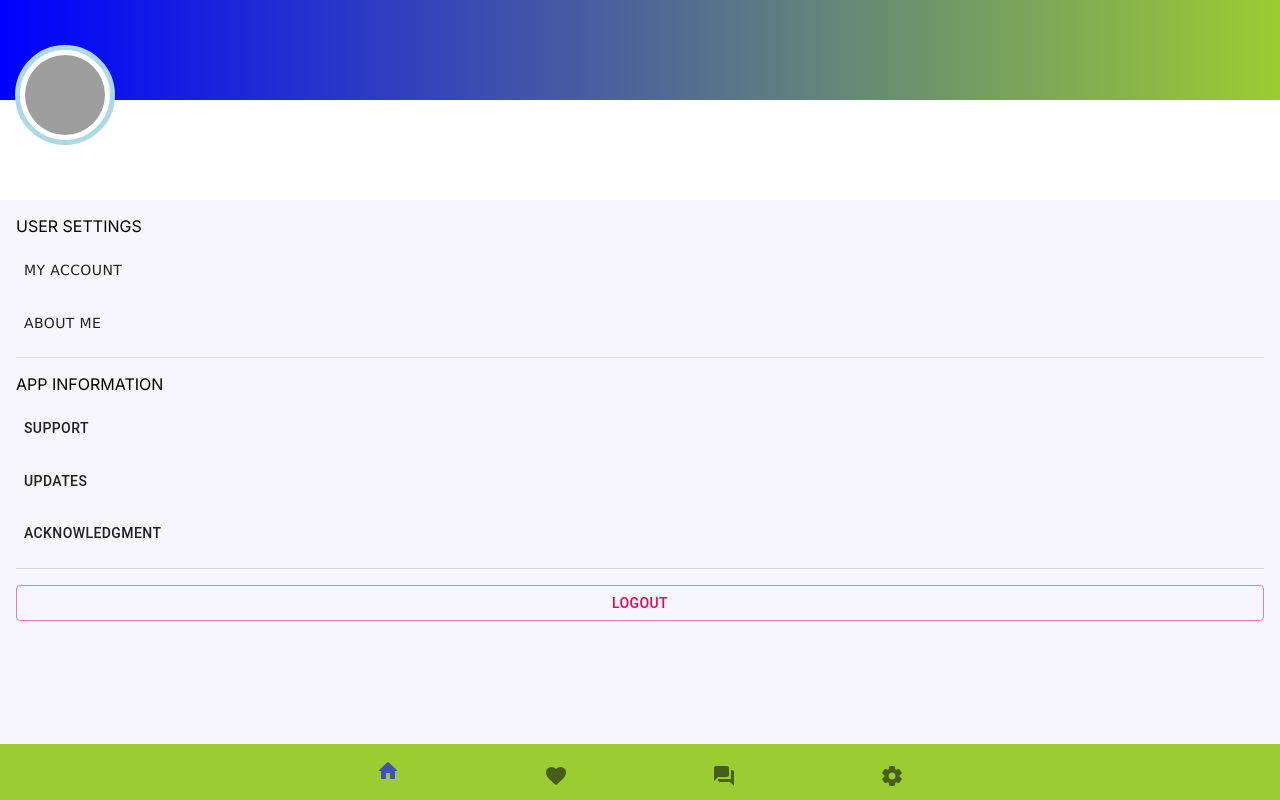
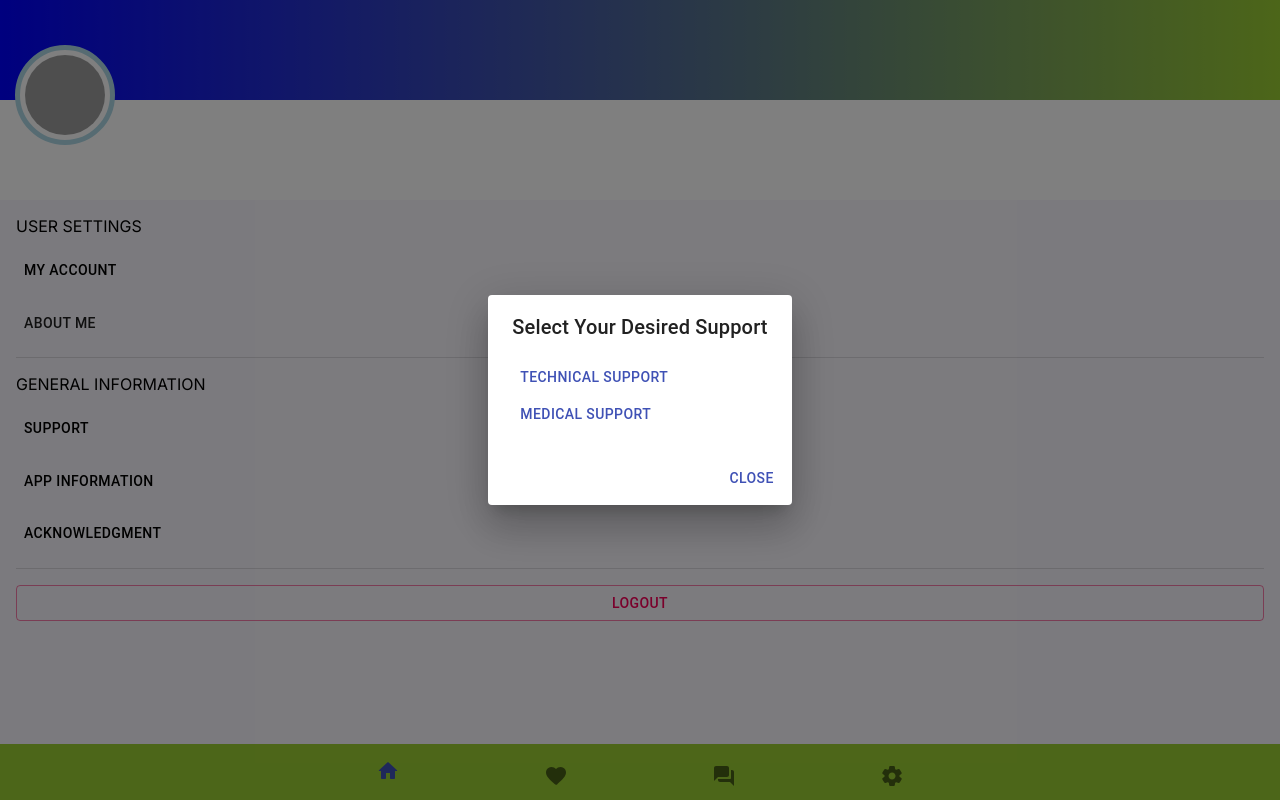
Before and after one commit to euidml/1800_202210_DTC07, a React (Create React App) app in the folder circle/: page /bottom/settingpage in a window 1280 px wide. Both pictures are taken after a click on the button "SUPPORT". Built offline with nearby package versions, Linux system fonts and the light colour scheme; no server answers; grey boxes are pictures that could not be loaded.

Commit message:
Added popouts to the buttons in setting page

```diff
--- /dev/null
+++ b/circle/src/Acknowledgementpop.js
@@ -0,0 +1,49 @@
+import React, {useState, useEffect} from 'react';
+import Button from '@mui/material/Button';
+import Dialog from '@mui/material/Dialog';
+import DialogActions from '@mui/material/DialogActions';
+import DialogContent from '@mui/material/DialogContent';
+import DialogContentText from '@mui/material/DialogContentText';
+import DialogTitle from '@mui/material/DialogTitle';
+
+export default function Acknowledgment() {
+  const [open, setOpen] = React.useState(false);
+
+  const handleClickOpen = () => {
+    setOpen(true);
+  };
+
+  const handleClose = () => {
+    setOpen(false);
+  };
+
+  return (
+    <div>
+      <Button fullWidth={true} style={{justifyContent: "flex-start", color: 'black'}} onClick={handleClickOpen}> Acknowledgment</Button>
+      <Dialog
+        open={open}
+        onClose={handleClose}
+        aria-labelledby="alert-dialog-title"
+        aria-describedby="alert-dialog-description"
+      >
+        <DialogTitle id="alert-dialog-title">
+          {"Created by DTC-TEAM07:"}
+        </DialogTitle>
+
+        <DialogContent>
+          <DialogContentText id="alert-dialog-description">
+              <p>Edward Lee</p>
+              <br/>
+              <p>Hairun Huang</p>
+              <br/>
+              <p>Jason Lui</p>
+          </DialogContentText>
+        </DialogContent>
+
+        <DialogActions>
+          <Button onClick={handleClose}>Close</Button>
+        </DialogActions>
+      </Dialog>
+    </div>
+  );
+}
--- a/circle/src/App.js
+++ b/circle/src/App.js
@@ -30,7 +30,7 @@ function App() {
         <Route exact path="/dashboard" element={<Dashboard />} />
         <Route exact path="/dashboard/chats" element={<Chats  />} />
         <Route exact path="/chat/:person" element={<ChatScreen />} />
-        {/* <Route exact path="/dashboard/profile" element={<ProfilePage />} /> */}
+        <Route exact path="/dashboard/profile" element={<ProfilePage />} />
         <Route exact path="/bottom/settingpage" element={<Settingpage />} />
         <Route exact path="favorite" element={<Favorite />} />
 
--- /dev/null
+++ b/circle/src/AppInfoPopout.js
@@ -0,0 +1,44 @@
+import React from 'react';
+import Button from '@mui/material/Button';
+import Dialog from '@mui/material/Dialog';
+import DialogActions from '@mui/material/DialogActions';
+import DialogContent from '@mui/material/DialogContent';
+import DialogContentText from '@mui/material/DialogContentText';
+import DialogTitle from '@mui/material/DialogTitle';
+
+export default function Version() {
+  const [open, setOpen] = React.useState(false);
+
+  const handleClickOpen = () => {
+    setOpen(true);
+  };
+
+  const handleClose = () => {
+    setOpen(false);
+  };
+
+  return (
+    <div>
+      <Button fullWidth={true} style={{justifyContent: "flex-start", color: 'black'}} onClick={handleClickOpen}> App Information</Button>
+      <Dialog
+        open={open}
+        onClose={handleClose}
+        aria-labelledby="alert-dialog-title"
+        aria-describedby="alert-dialog-description"
+      >
+        <DialogTitle id="alert-dialog-title">
+          {"App Version"}
+        </DialogTitle>
+        <DialogContent>
+          <DialogContentText id="alert-dialog-description">
+              1.0
+          </DialogContentText>
+        </DialogContent>
+
+        <DialogActions>
+          <Button onClick={handleClose}>Close</Button>
+        </DialogActions>
+      </Dialog>
+    </div>
+  );
+}
--- /dev/null
+++ b/circle/src/MyAccountPopout.js
@@ -0,0 +1,52 @@
+import React, {useState, useEffect} from 'react';
+import Button from '@mui/material/Button';
+import Dialog from '@mui/material/Dialog';
+import DialogActions from '@mui/material/DialogActions';
+import DialogContent from '@mui/material/DialogContent';
+import DialogContentText from '@mui/material/DialogContentText';
+import DialogTitle from '@mui/material/DialogTitle';
+// import {app} from "./firebase"
+
+export default function MyAccountPopout() {
+  const [open, setOpen] = React.useState(false);
+
+  const handleClickOpen = () => {
+    setOpen(true);
+  };
+
+  const handleClose = () => {
+    setOpen(false);
+  };
+
+//   const [currentUser, setCurrentUser] = useState()
+
+//   useEffect(() => {
+//     app.auth().onAuthStateChanged((user) => {setCurrentUser(user)})
+//   }, [])
+
+  return (
+    <div>
+      <Button fullWidth={true} style={{justifyContent: "flex-start", color: 'black'}} onClick={handleClickOpen}> My Account</Button>
+      <Dialog
+        open={open}
+        onClose={handleClose}
+        aria-labelledby="alert-dialog-title"
+        aria-describedby="alert-dialog-description"
+      >
+        <DialogTitle id="alert-dialog-title">
+          {"User Account Info"}
+        </DialogTitle>
+
+        <DialogContent>
+          <DialogContentText id="alert-dialog-description">
+            {/* {currentUser && <p>{currentUser.displayName}</p>} */}
+          </DialogContentText>
+        </DialogContent>
+
+        <DialogActions>
+          <Button onClick={handleClose}>Close</Button>
+        </DialogActions>
+      </Dialog>
+    </div>
+  );
+}
--- a/circle/src/Settingpage.js
+++ b/circle/src/Settingpage.js
@@ -8,6 +8,10 @@ import SettingProfileCard from "./SettingProfileCard"
 import { Button } from '@material-ui/core';
 import { Link as RouterDomLink } from "react-router-dom";
 import LogOutPopout from './LogOutPopout';
+import MyAccountPopout from './MyAccountPopout';
+import Acknowledgment from './Acknowledgementpop';
+import Support from './SupportPopup';
+import Version from './AppInfoPopout';
 import { logout } from "./firebase";
 
 const Item = styled(Paper)(({ theme }) => ({
@@ -30,10 +34,10 @@ export default function Settingpage() {
         <span >USER SETTINGS</span>
         </Grid>
         <Grid item xs={12}>
-        <Button variant="text" fullWidth={true} style={{justifyContent: "flex-start", fontFamily: 'Verdana'}} component={RouterDomLink} to="/dashboard/profile"><span>My Account</span></Button>
+        <MyAccountPopout/>
         </Grid>
         <Grid item xs={12}>
-        <Button variant="text" fullWidth={true} style={{justifyContent: "flex-start", fontFamily: 'Verdana'}}><span>About Me</span></Button>
+        <Button variant="text" fullWidth={true} style={{justifyContent: "flex-start"}} component={RouterDomLink} to="/dashboard/profile"><span>About Me</span></Button>
         </Grid>
 
         <Grid item xs={12}>
@@ -41,17 +45,17 @@ export default function Settingpage() {
         </Grid>
 
         <Grid item xs={12}>
-        <span>APP INFORMATION</span>
+        <span>GENERAL INFORMATION</span>
         </Grid>
 
         <Grid item xs={12}>
-        <Button variant="text" fullWidth={true} style={{justifyContent: "flex-start"}}><span>Support</span></Button>
+        <Support/>
         </Grid>
         <Grid item xs={12}>
-        <Button variant="text" fullWidth={true} style={{justifyContent: "flex-start"}}><span>Updates</span></Button>
+        <Version/>
         </Grid>
         <Grid item xs={12}>
-        <Button variant="text" fullWidth={true} style={{justifyContent: "flex-start"}}><span>Acknowledgment</span></Button>
+        <Acknowledgment/>
         </Grid>
 
 
--- /dev/null
+++ b/circle/src/SupportPopup.js
@@ -0,0 +1,47 @@
+import React, {useState, useEffect} from 'react';
+import Button from '@mui/material/Button';
+import Dialog from '@mui/material/Dialog';
+import DialogActions from '@mui/material/DialogActions';
+import DialogContent from '@mui/material/DialogContent';
+import DialogContentText from '@mui/material/DialogContentText';
+import DialogTitle from '@mui/material/DialogTitle';
+
+export default function Support() {
+  const [open, setOpen] = React.useState(false);
+
+  const handleClickOpen = () => {
+    setOpen(true);
+  };
+
+  const handleClose = () => {
+    setOpen(false);
+  };
+
+  return (
+    <div>
+      <Button fullWidth={true} style={{justifyContent: "flex-start", color: 'black'}} onClick={handleClickOpen}> Support</Button>
+      <Dialog
+        open={open}
+        onClose={handleClose}
+        aria-labelledby="alert-dialog-title"
+        aria-describedby="alert-dialog-description"
+      >
+        <DialogTitle id="alert-dialog-title">
+          {"Select Your Desired Support"}
+        </DialogTitle>
+
+        <DialogContent>
+          <DialogContentText id="alert-dialog-description">
+              <Button href='https://discord.gg/VcyZ4K3'> Technical Support</Button>
+              <br/>
+              <Button href='https://www.optionsforsexualhealth.org/care/'> Medical Support</Button>
+          </DialogContentText>
+        </DialogContent>
+
+        <DialogActions>
+          <Button onClick={handleClose}>Close</Button>
+        </DialogActions>
+      </Dialog>
+    </div>
+  );
+}
--- a/circle/src/firebase.js
+++ b/circle/src/firebase.js
@@ -81,6 +81,7 @@ const logout = () => {
 export {
     auth,
     db,
+    app,
     logInWithEmailAndPassword,
     signInWithEmailAndPassword,
     registerWithEmailAndPassword,
```
